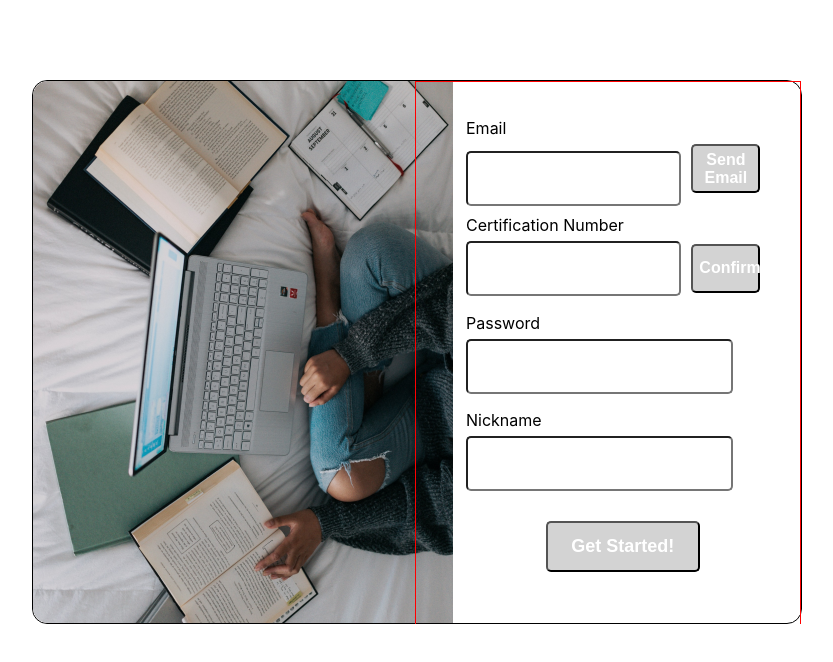
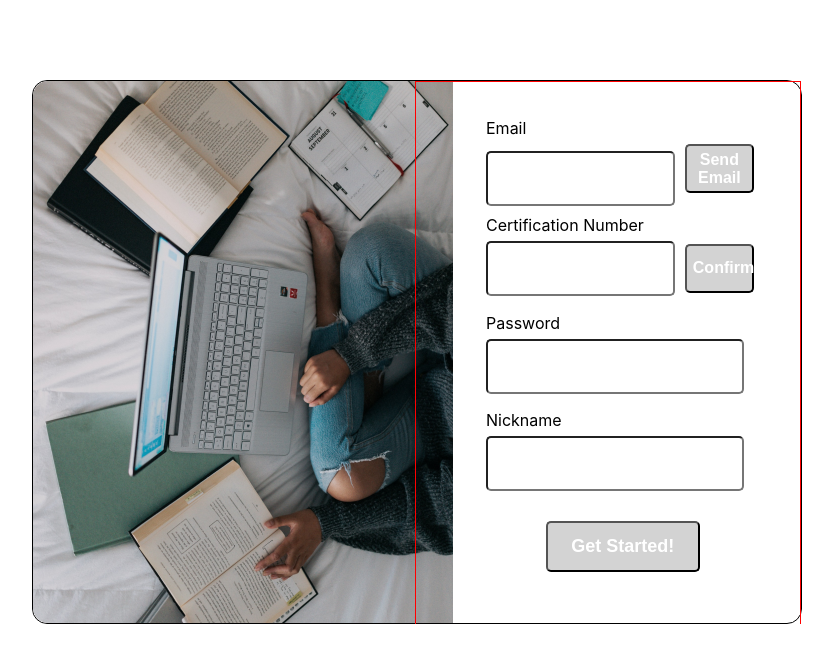
Before and after one commit to InQ-InQ-InQ-InQ-InQ/LearnEase_FE, a React (Create React App) app in the folder frontend/: page /signup in a window 1280 px wide. Shown: the top 662 px of the page, without its empty margins (223-1056 px from the left). Built offline with nearby package versions, Linux system fonts and the light colour scheme.

Commit message:
페이지 연결

```diff
--- a/frontend/src/Login.js
+++ b/frontend/src/Login.js
@@ -1,17 +1,23 @@
+import { useState } from 'react';
 import styles from './Login.module.css';
+import SignUp from './SignUp';
 import sample from './img/sample.png';
 
 function Login(){
+
     return(
         <>
         <div className={styles.viewport}>
             <div className={styles.box}>
                 <img src={sample} alt=''/>
                 <div className={styles.contents}>
+
                     <div className={styles.header}>
                         <div className={styles.headerwrap}>
                         <p>Don't have an account?</p>
+                        <a href='/signup' >
                         <button className={styles.signUpBtn}>Sign Up</button>
+                        </a>
                         </div>
                     </div>
                     <div className={styles.main}>
--- a/frontend/src/Login.module.css
+++ b/frontend/src/Login.module.css
@@ -26,31 +26,31 @@
 .header{
     width: 100%;
     height: 10%;
-   margin-top: 20px;
+   margin-top: 30px;
    position: relative;
 }
 .headerwrap{
     position: absolute;
     right: 0;
     height: 100%;
-    width: 60%;
+    width: 70%;
     display: flex;
     flex-direction: row;
     margin-right: 20px;
 }
 .signUpBtn{
-    width: 35%;
+    width: 100%;
     height: 35px;
     background-color: lightgray;
     color: white;
     font-weight: 600;
     border-radius: 5px;
-    margin-left: 10px;
+    margin-left: 15px;
     font-size: large;
     margin-top: 10px;
 }
 .main{
-    margin-top: 70px;
+    margin-top: 60px;
     width: 100%;
     height: 45%;
     display: flex;
--- a/frontend/src/SignUp.js
+++ b/frontend/src/SignUp.js
@@ -30,9 +30,9 @@ function SignUp(){
                         <p>Nickname</p>
                         <input type='text' className={styles.input2}/>
                     </div>
-                    <div>
+
                     <button className={styles.startBtn}>Get Started!</button>
-                    </div>
+
                 </div>
             </div>
         </div>
--- a/frontend/src/SignUp.module.css
+++ b/frontend/src/SignUp.module.css
@@ -31,19 +31,21 @@
     align-items: center;
     height: 15%;
     width: 90%;
-    margin-left: 50px;
+    margin-left: 70px;
 }
 .input{
     height: 49px;
     border-radius: 5px;
-    width: 60%;
+    width: 50%;
     margin-top: -10px;
+    padding-left: 10px;
 }
 .input2{
     height: 49px;
     border-radius: 5px;
-    width: 75%;
+    width: 70%;
     margin-top: -10px;
+    padding-left: 10px;
 }
 .button{
     height: 49px;
```
